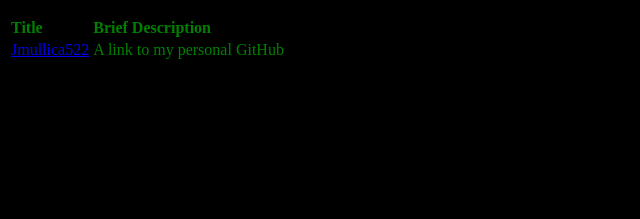
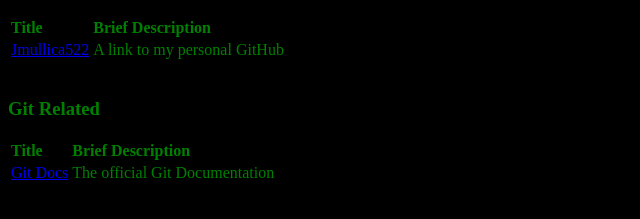
Before and after one commit to Jmullica522/bookMarks, a plain HTML site: page index.html in a window 1280 px wide. Shown: the part 105-324 px from the top of the page, without its empty margins (0-640 px from the left). Drawn offline with Linux system fonts and the light colour scheme.

Commit message:
Added new section with one link

```diff
--- a/index.html
+++ b/index.html
@@ -15,7 +15,19 @@
   <TR>
   <TD><a href="https://github.com/jmullica522">Jmullica522</a>
   <TD>A link to my personal GitHub
-<TABLE>
+</TABLE>
+</div>
+<br>
+<div>
+<h3>Git Related</h3>
+<TABLE clas="linkTable">
+  <TR>
+  <TD><b>Title</b>
+  <TD><b>Brief Description</b>
+  <TR>
+  <TD><a href="git-scm.com/doc">Git Docs</a>
+  <TD>The official Git Documentation
+</TABLE>
 </div>
 <script src=""></script>
 </body>
```
